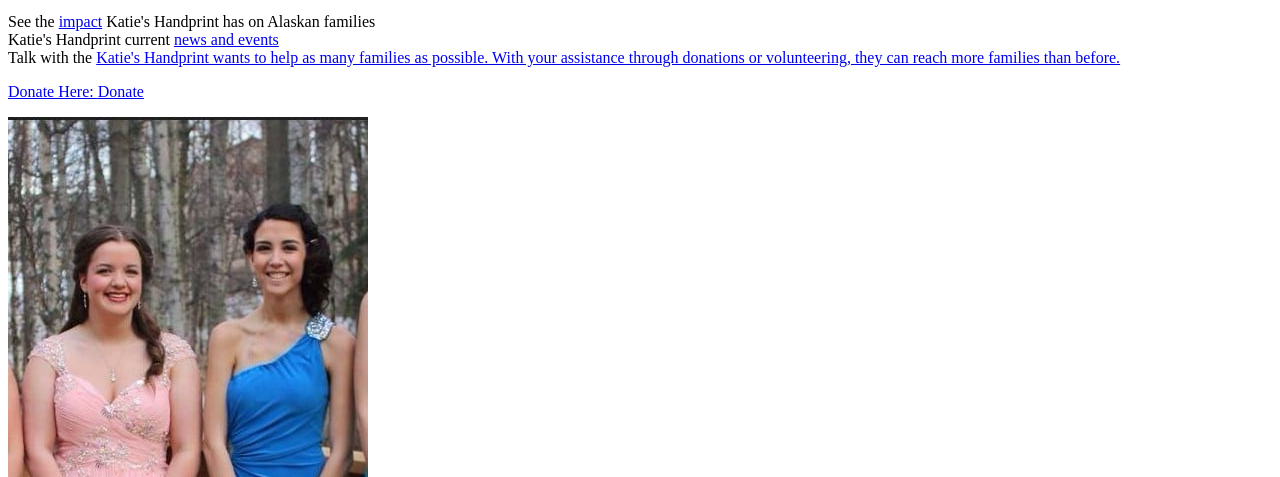
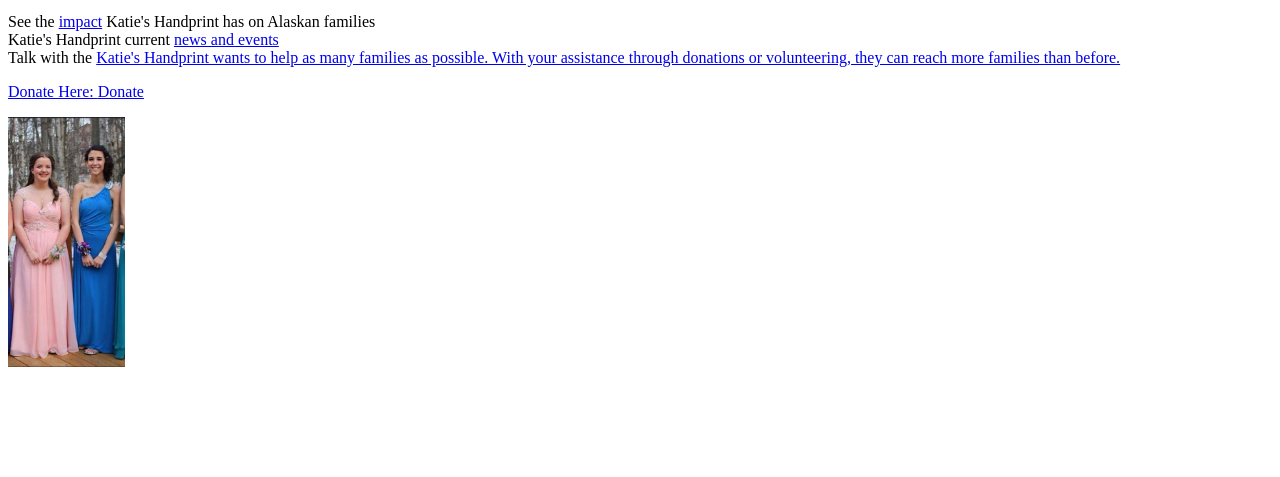
Before and after one commit to JStruempler/JStruempler.github.io, a plain HTML site: page bacs200/marketing.html in a window 1280 px wide. Shown: the part 475-952 px from the top of the page. After the commit the page ends 854 px from the top, so only its background shows below. Drawn offline with Linux system fonts and the light colour scheme.

Commit message:
Update marketing.html

```diff
--- a/bacs200/marketing.html
+++ b/bacs200/marketing.html
@@ -17,6 +17,6 @@
     <p>Donate Here: <a href="https://katieshandprint.networkforgood.com/projects/123421-katie-s-handprint-sponsorship-donation">Donate</a>
   </body>
   <footer>
-    <img src="Images/Katie & Jessie.jpg" height:250px alt="Jessie & Katie">
+    <img src="Images/Katie & Jessie.jpg" height="250" alt="Jessie & Katie">
   </footer>
 </html>
```
